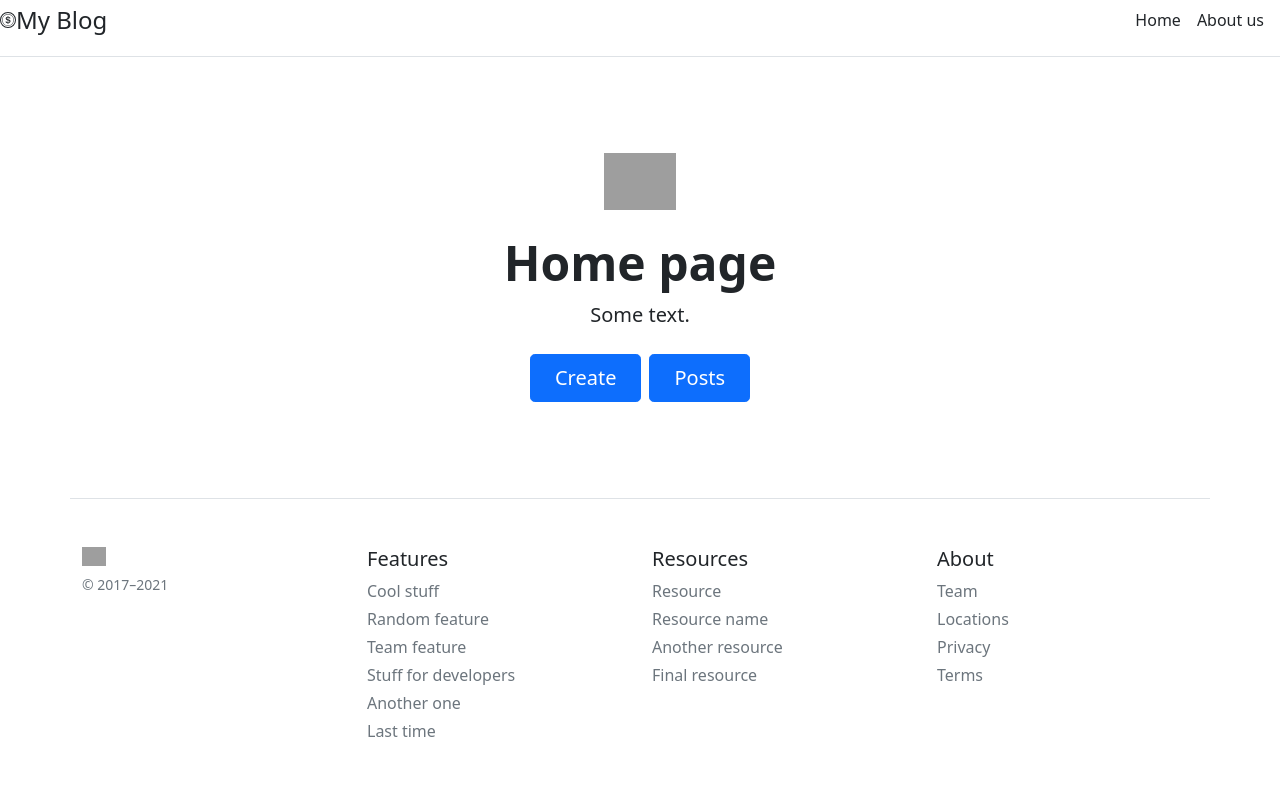
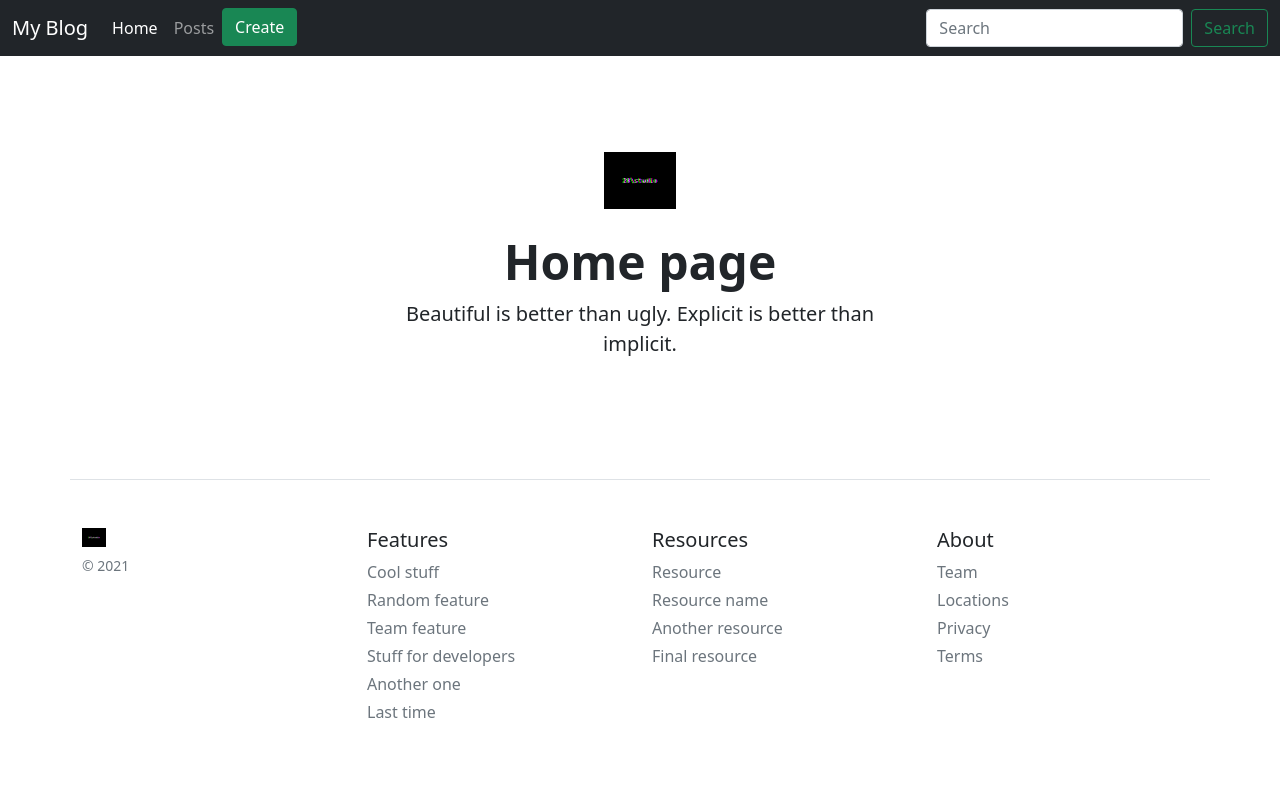
Before and after one commit to RuslanTahiiev/flaskBlog, a Flask app: page /home in a window 1280 px wide. After the commit the page ends 718 px from the top, so only its background shows below. Run offline with Flask 2, Linux system fonts and the light colour scheme; grey boxes are pictures that could not be loaded.

Commit message:
redesigne

```diff
--- a/flaskr/templates/base.html
+++ b/flaskr/templates/base.html
@@ -7,27 +7,37 @@
     <title>{% block title %}{% endblock %}</title>
 </head>
 <body>
-    <div class="d-flex flex-column flex-md-row align-items-center pb-3 mb-4 border-bottom">
-          <a href="/" class="d-flex align-items-center text-dark text-decoration-none">
-              <svg xmlns="http://www.w3.org/2000/svg" width="16" height="16" fill="currentColor" class="bi bi-coin" viewBox="0 0 16 16">
-                  <path d="M5.5 9.511c.076.954.83 1.697 2.182 1.785V12h.6v-.709c1.4-.098 2.218-.846 2.218-1.932 0-.987-.626-1.496-1.745-1.76l-.473-.112V5.57c.6.068.982.396 1.074.85h1.052c-.076-.919-.864-1.638-2.126-1.716V4h-.6v.719c-1.195.117-2.01.836-2.01 1.853 0 .9.606 1.472 1.613 1.707l.397.098v2.034c-.615-.093-1.022-.43-1.114-.9H5.5zm2.177-2.166c-.59-.137-.91-.416-.91-.836 0-.47.345-.822.915-.925v1.76h-.005zm.692 1.193c.717.166 1.048.435 1.048.91 0 .542-.412.914-1.135.982V8.518l.087.02z"/>
-                  <path d="M8 15A7 7 0 1 1 8 1a7 7 0 0 1 0 14zm0 1A8 8 0 1 0 8 0a8 8 0 0 0 0 16z"/>
-                  <path d="M8 13.5a5.5 5.5 0 1 1 0-11 5.5 5.5 0 0 1 0 11zm0 .5A6 6 0 1 0 8 2a6 6 0 0 0 0 12z"/>
-              </svg>
-            <span class="fs-4">My Blog</span>
-          </a>
-
-          <nav class="d-inline-flex mt-2 mt-md-0 ms-md-auto">
-            <a class="me-3 py-2 text-dark text-decoration-none" href="/home">Home</a>
-            <a class="me-3 py-2 text-dark text-decoration-none" href="/about">About us</a>
-          </nav>
-    </div>
+    <nav class="navbar navbar-expand-md navbar-dark bg-dark mb-4">
+      <div class="container-fluid">
+        <a class="navbar-brand" href="/">My Blog</a>
+        <button class="navbar-toggler" type="button" data-bs-toggle="collapse" data-bs-target="#navbarCollapse" aria-controls="navbarCollapse" aria-expanded="false" aria-label="Toggle navigation">
+          <span class="navbar-toggler-icon"></span>
+        </button>
+        <div class="collapse navbar-collapse" id="navbarCollapse">
+          <ul class="navbar-nav me-auto mb-2 mb-md-0">
+            <li class="nav-item">
+              <a class="nav-link active" aria-current="page" href="/">Home</a>
+            </li>
+            <li class="nav-item">
+              <a class="nav-link" href="/posts">Posts</a>
+            </li>
+            <li class="nav-item">
+              <a class="btn btn-success" aria-current="page" href="/create">Create</a>
+            </li>
+          </ul>
+          <form class="d-flex">
+            <input class="form-control me-2" type="search" placeholder="Search" aria-label="Search">
+            <button class="btn btn-outline-success" type="submit">Search</button>
+          </form>
+        </div>
+      </div>
+    </nav>
     {% block body %}{% endblock %}
     <footer class="container pt-4 my-md-5 pt-md-5 border-top">
         <div class="row">
           <div class="col-12 col-md">
-            <img class="mb-2" src="/docs/5.1/assets/brand/bootstrap-logo.svg" alt="" width="24" height="19">
-            <small class="d-block mb-3 text-muted">© 2017–2021</small>
+            <img class="mb-2" src="{{ url_for('static', filename='img/std.jpg') }}" alt="" width="24" height="19">
+            <small class="d-block mb-3 text-muted">© 2021</small>
           </div>
           <div class="col-6 col-md">
             <h5>Features</h5>
--- a/flaskr/templates/create.html
+++ b/flaskr/templates/create.html
@@ -7,8 +7,11 @@
     <div class="container mt-5">
         <h1>Create article</h1>
         <form method="POST">
+            <label for="title" class="form-label">Title</label>
             <input type="text" name="title" id="title" class="form-control"><br>
+            <label for="intro" class="form-label">Intro</label>
             <textarea name="intro" id="intro" class="form-control"></textarea><br>
+            <label for="text" class="form-label">Text</label>
             <textarea name="text" id="text" class="form-control"></textarea><br>
             <input type="submit" class="btn btn-success" value="Send">
         </form>
--- a/flaskr/templates/home.html
+++ b/flaskr/templates/home.html
@@ -6,14 +6,10 @@ Home page
 {% block body %}
     <div class="container">
         <div class="px-4 py-5 my-5 text-center">
-            <img class="d-block mx-auto mb-4" src="/docs/5.1/assets/brand/bootstrap-logo.svg" alt="" width="72" height="57">
+            <img class="d-block mx-auto mb-4" src="{{ url_for('static', filename='img/std.jpg') }}" alt="" width="72" height="57">
             <h1 class="display-5 fw-bold">Home page</h1>
             <div class="col-lg-6 mx-auto">
-              <p class="lead mb-4">Some text.</p>
-              <div class="d-grid gap-2 d-sm-flex justify-content-sm-center">
-                <a href="/create" class="btn btn-primary btn-lg px-4 gap-3">Create</a>
-                <a href="/posts" class="btn btn-primary btn-lg px-4 gap-3">Posts</a>
-              </div>
+              <p class="lead mb-4">Beautiful is better than ugly. Explicit is better than implicit.</p>
             </div>
         </div>
     </div>
```
Also changed, not shown: flaskr/blog.db, flaskr/static/img/home.jpg (added), flaskr/static/img/std.jpg (added).
